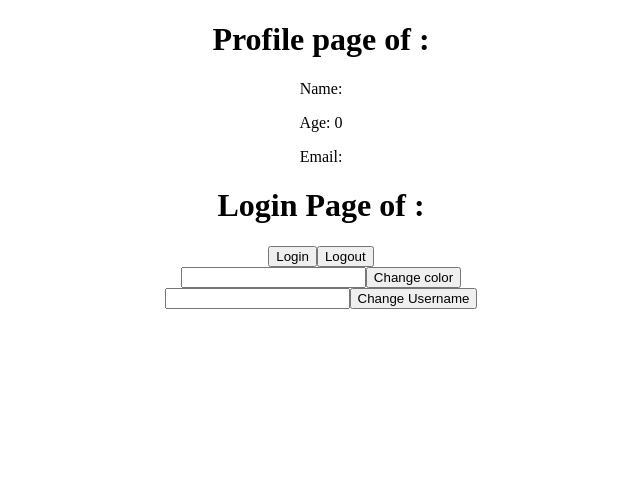
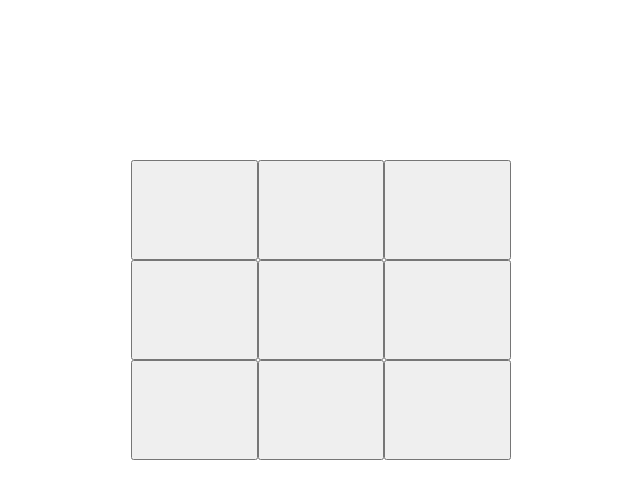
Before and after one commit to Oyinbrakemigrace/react-learning, a React (Create React App) app: page / in a window 1280 px wide. Shown: the top 498 px of the page, without its empty margins (319-959 px from the left). Built offline with nearby package versions, Linux system fonts and the light colour scheme.

Commit message:
tic tac toe game

```diff
--- a/src/App.css
+++ b/src/App.css
@@ -50,3 +50,16 @@ form input{
     transform: rotate(360deg);
   }
 }
+
+
+.board{
+  display: grid;
+  grid-template-columns: 1fr 1fr 1fr;
+  margin: auto;
+  margin-top: 10rem ;
+  width: 30%;
+}
+
+.box{
+  padding: 3rem 1rem;
+}
--- a/src/App.js
+++ b/src/App.js
@@ -1,19 +1,21 @@
 import React from "react";
 import "./App.css";
-import Login from "./Components/Login";
-import Profile from "./Components/Profile";
-import ChangeColor from "./Components/ChangeColor";
-import ChangeProfile from "./Components/ChangeProfile";
+// import Login from "./Components/Login";
+// import Profile from "./Components/Profile";
+// import ChangeColor from "./Components/ChangeColor";
+// import ChangeProfile from "./Components/ChangeProfile";
+import GameBoard from "./Components/GameBoard";
 
 
 function App() {
 
   return (
     <div className="App">
-      <Profile />
+      {/* <Profile />
       <Login />
       <ChangeColor/>
-      <ChangeProfile/>
+      <ChangeProfile/> */}
+      <GameBoard/>
     </div>
   );
 }
--- /dev/null
+++ b/src/Components/Box.js
@@ -0,0 +1,9 @@
+import React from 'react'
+
+const Box = (props) => {
+  return (
+    <button className='box'>{props.value}</button>
+  )
+}
+
+export default Box
--- /dev/null
+++ b/src/Components/GameBoard.js
@@ -0,0 +1,29 @@
+import React, { useState } from 'react'
+import Box from './Box'
+
+const GameBoard = () => {
+    const [boxValue, setBoxValue] = useState(Array(9).fill(null))
+  return (
+    <div className='board'>
+        <Box value = {boxValue[0]} />
+        <Box value = {boxValue[1]} />
+        <Box value = {boxValue[2]} />
+        <Box value = {boxValue[3]} />
+        <Box value = {boxValue[4]} />
+        <Box value = {boxValue[5]} />
+        <Box value = {boxValue[6]} />
+        <Box value = {boxValue[7]} />
+        <Box value = {boxValue[8]} />
+    </div>
+  )
+}
+
+export default GameBoard
+
+/*
+  Array(9) creates a new array with a length of 9.
+  This means the array will have 9 elements, initially filled with empty values.
+
+.fill(null) fills each element in the array with the value null.
+This ensures that all the squares in the tic-tac-toe board start as empty (null) values.
+  */
```
